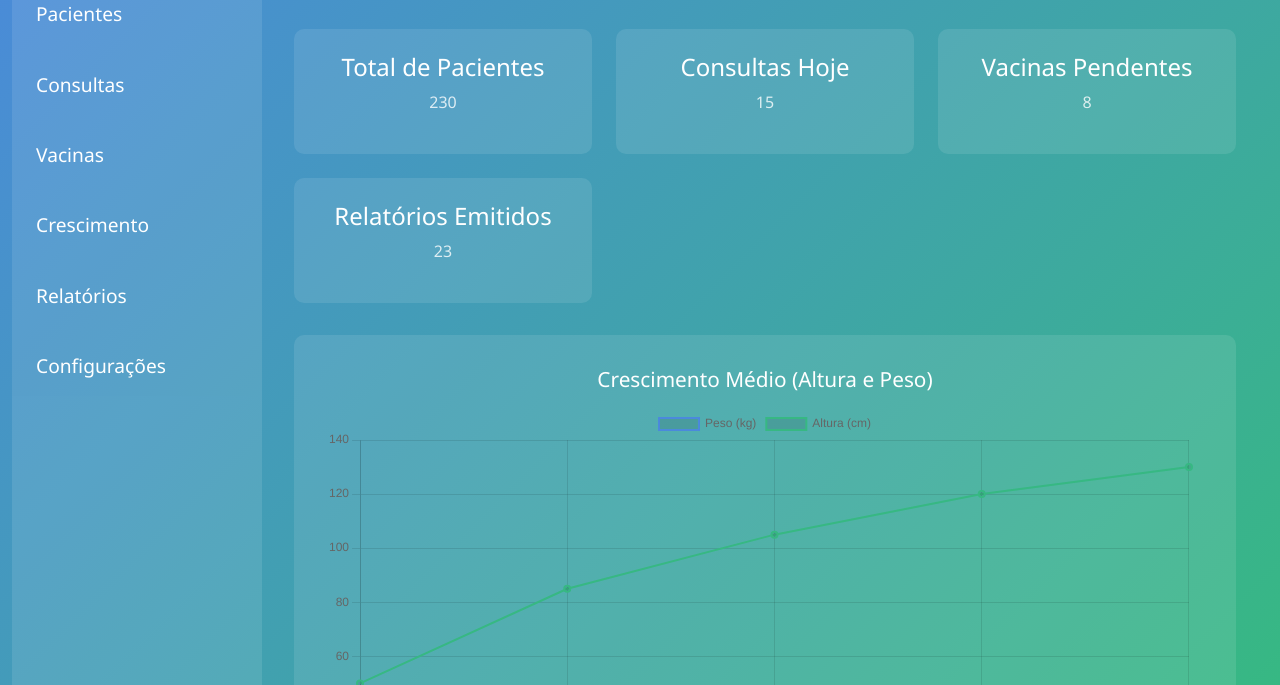
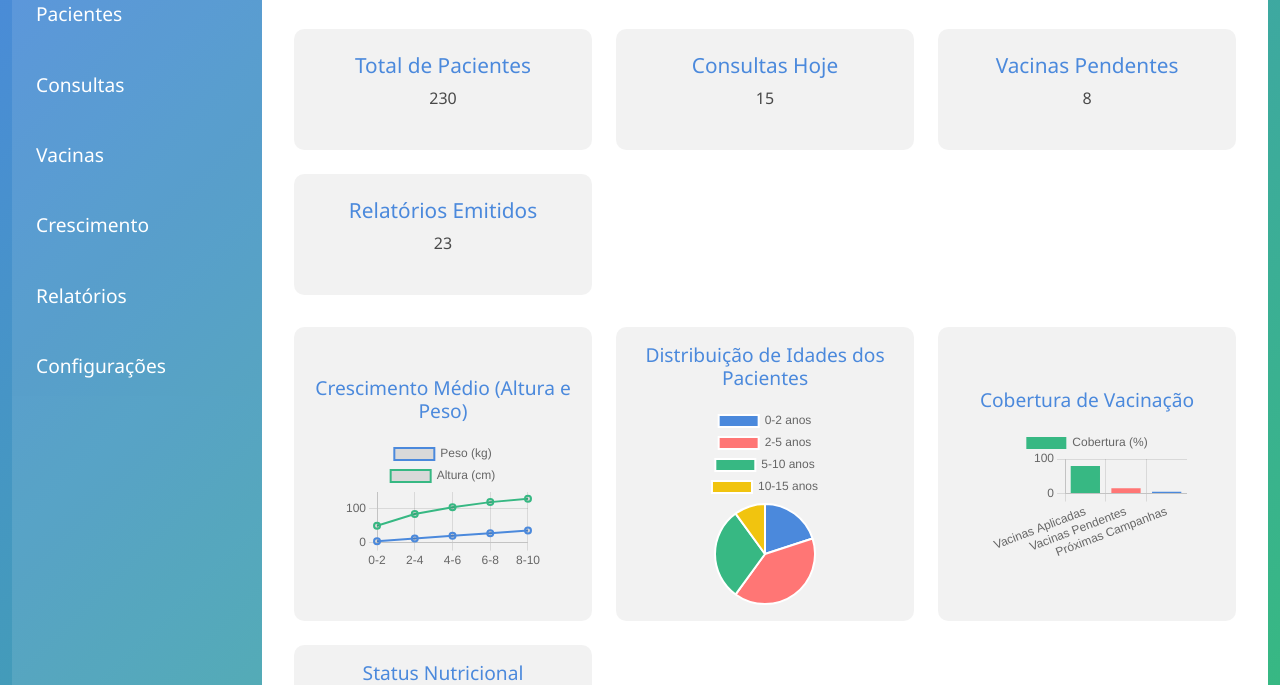
Before and after one commit to Maubek8/Ped, a plain HTML site: page dashboard.html in a window 1280 px wide. Shown: the part 115-800 px from the top of the page. Drawn offline with nearby package versions, Linux system fonts and the light colour scheme.

Commit message:
Update dashboard.html

```diff
--- a/dashboard.html
+++ b/dashboard.html
@@ -57,7 +57,7 @@ body {
 .dashboard-content {
   margin-left: 250px;
   padding: 2rem;
-  color: white;
+  background-color: white;
   overflow-y: auto;
   width: 100%;
 }
@@ -68,7 +68,7 @@ body {
 }
 
 .dashboard-header h1 {
-  color: white;
+  color: var(--primary);
   font-weight: bold;
 }
 
@@ -80,11 +80,11 @@ body {
 }
 
 .widget {
-  background-color: rgba(255, 255, 255, 0.1);
+  background-color: rgba(0, 0, 0, 0.05);
   border-radius: 10px;
   padding: 1.5rem;
   text-align: center;
-  color: white;
+  color: var(--primary);
   transition: transform 0.3s, box-shadow 0.3s;
 }
 
@@ -94,27 +94,35 @@ body {
 }
 
 .widget h3 {
-  font-size: 1.5rem;
+  font-size: 1.3rem;
   margin-bottom: 0.5rem;
 }
 
 .widget p {
   font-size: 1rem;
-  color: rgba(255, 255, 255, 0.8);
+  color: rgba(0, 0, 0, 0.7);
 }
 
 .chart-container {
-  background-color: rgba(255, 255, 255, 0.1);
+  background-color: rgba(0, 0, 0, 0.05);
   border-radius: 10px;
-  padding: 2rem;
-  color: white;
-  margin-bottom: 2rem;
+  padding: 1rem;
+  color: var(--primary);
+  display: flex;
+  flex-direction: column;
+  align-items: center;
+  justify-content: center;
 }
 
 .chart-container h4 {
   text-align: center;
-  font-size: 1.3rem;
+  font-size: 1.2rem;
   margin-bottom: 1rem;
+}
+
+.chart-container canvas {
+  max-width: 200px;
+  max-height: 200px;
 }
 </style>
 </head>
@@ -160,6 +168,7 @@ body {
     </div>
 
     <!-- Chart Section -->
+    <div class="dashboard-widgets">
       <div class="chart-container">
         <h4>Crescimento Médio (Altura e Peso)</h4>
         <canvas id="growthChart"></canvas>
@@ -178,6 +187,7 @@ body {
       <div class="chart-container">
         <h4>Status Nutricional</h4>
         <canvas id="nutritionStatusChart"></canvas>
+      </div>
     </div>
   </div>
 </div>
```
Lines whose indentation alone changed are shown as unchanged.
